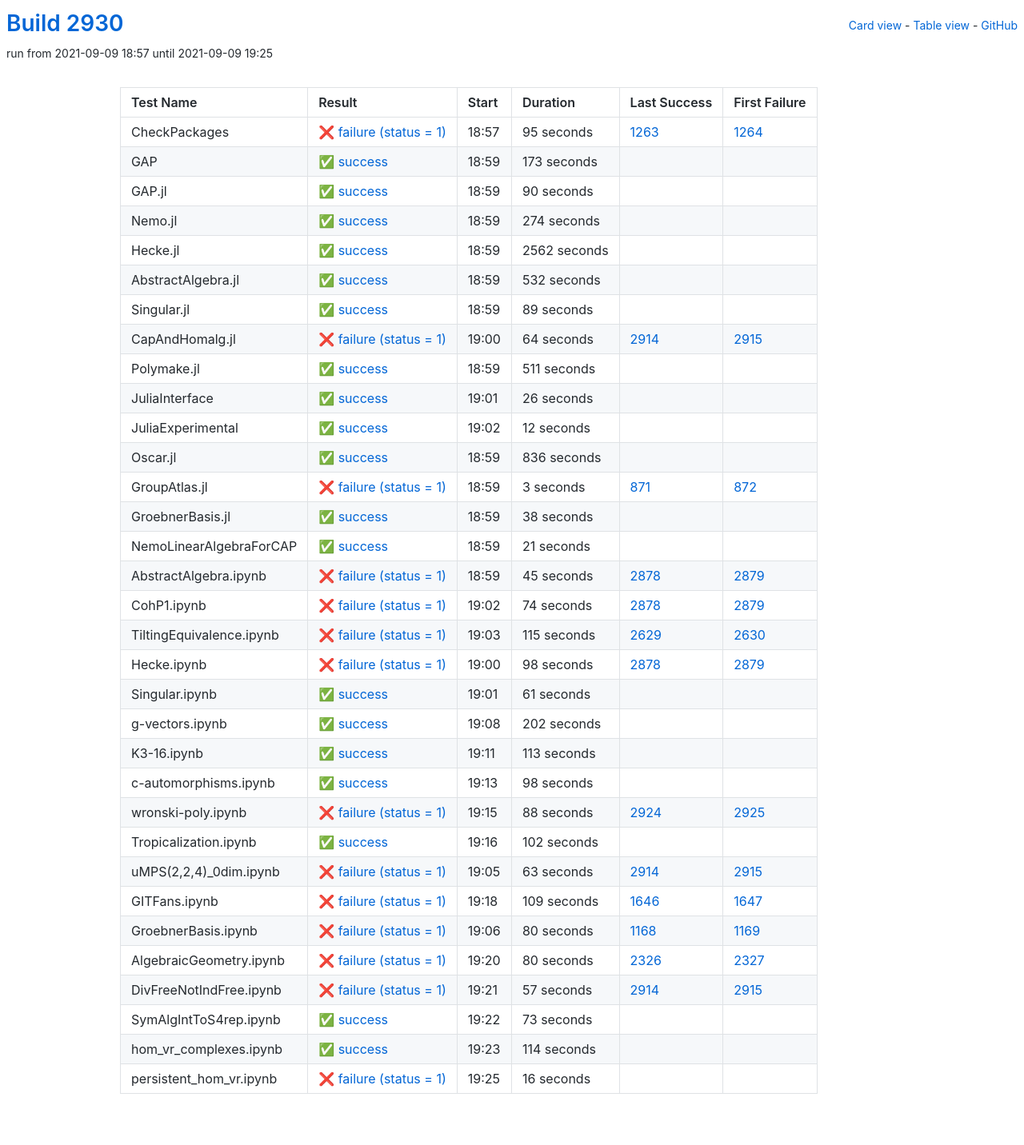
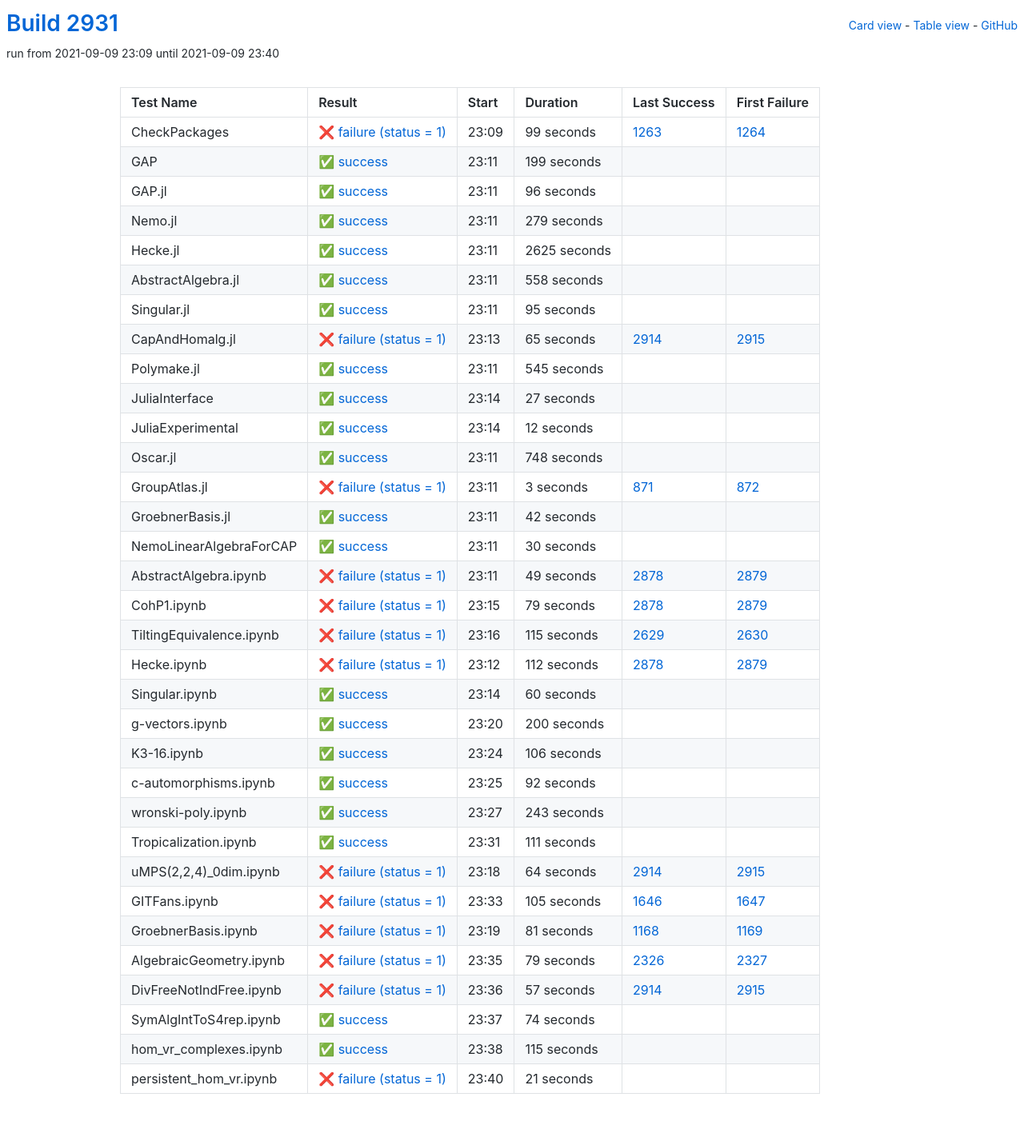
Before and after one commit to oscar-system/oscar-ci-status-stable, a Jekyll site: the page built from table.html, in a window 1280 px wide. Shown: the whole page at 80% size. Built offline with Jekyll 4.4.1, drawn with Linux system fonts in a browser that asks for light colours.

Commit message:
Build #2931

```diff
--- a/_data/ci.yml
+++ b/_data/ci.yml
@@ -1,6 +1,6 @@
 ---
-build: 2930
-build_url: https://oscarci.mathematik.uni-kl.de/job/oscar-stable/2930/
+build: 2931
+build_url: https://oscarci.mathematik.uni-kl.de/job/oscar-stable/2931/
 job: oscar-stable
 organization: oscar-system
 repo: oscar-ci-status-stable
@@ -8,128 +8,128 @@ repourl: https://github.com/oscar-system/oscar-ci-status-stable
 tests:
 - name: CheckPackages
   id: checkpackages
-  log: https://oscarci.mathematik.uni-kl.de/job/oscar-stable/2930/artifact/logs/build-2930/CheckPackages.log
-  start: 2021-09-09 18:57
+  log: https://oscarci.mathematik.uni-kl.de/job/oscar-stable/2931/artifact/logs/build-2931/CheckPackages.log
+  start: 2021-09-09 23:09
   success: false
   exitcode: 1
   status: failure
-  duration: 95
+  duration: 99
   last_success: 1263
   last_success_url: https://oscarci.mathematik.uni-kl.de/job/oscar-stable/1263/
   first_failure: 1264
   first_failure_url: https://oscarci.mathematik.uni-kl.de/job/oscar-stable/1264/
 - name: GAP
   id: gap
-  log: https://oscarci.mathematik.uni-kl.de/job/oscar-stable/2930/artifact/logs/build-2930/GAP.log
-  start: 2021-09-09 18:59
+  log: https://oscarci.mathematik.uni-kl.de/job/oscar-stable/2931/artifact/logs/build-2931/GAP.log
+  start: 2021-09-09 23:11
   success: true
   exitcode: 0
   status: success
-  duration: 173
+  duration: 199
   last_success: false
   last_success_url:
   first_failure: false
   first_failure_url:
 - name: GAP.jl
   id: gap-jl
-  log: https://oscarci.mathematik.uni-kl.de/job/oscar-stable/2930/artifact/logs/build-2930/GAP.jl.log
-  start: 2021-09-09 18:59
+  log: https://oscarci.mathematik.uni-kl.de/job/oscar-stable/2931/artifact/logs/build-2931/GAP.jl.log
+  start: 2021-09-09 23:11
   success: true
   exitcode: 0
   status: success
-  duration: 90
+  duration: 96
   last_success: false
   last_success_url:
   first_failure: false
   first_failure_url:
 - name: Nemo.jl
   id: nemo-jl
-  log: https://oscarci.mathematik.uni-kl.de/job/oscar-stable/2930/artifact/logs/build-2930/Nemo.jl.log
-  start: 2021-09-09 18:59
+  log: https://oscarci.mathematik.uni-kl.de/job/oscar-stable/2931/artifact/logs/build-2931/Nemo.jl.log
+  start: 2021-09-09 23:11
   success: true
   exitcode: 0
   status: success
-  duration: 274
+  duration: 279
   last_success: false
   last_success_url:
   first_failure: false
   first_failure_url:
 - name: Hecke.jl
   id: hecke-jl
-  log: https://oscarci.mathematik.uni-kl.de/job/oscar-stable/2930/artifact/logs/build-2930/Hecke.jl.log
-  start: 2021-09-09 18:59
+  log: https://oscarci.mathematik.uni-kl.de/job/oscar-stable/2931/artifact/logs/build-2931/Hecke.jl.log
+  start: 2021-09-09 23:11
   success: true
   exitcode: 0
   status: success
-  duration: 2562
+  duration: 2625
   last_success: false
   last_success_url:
   first_failure: false
   first_failure_url:
 - name: AbstractAlgebra.jl
   id: abstractalgebra-jl
-  log: https://oscarci.mathematik.uni-kl.de/job/oscar-stable/2930/artifact/logs/build-2930/AbstractAlgebra.jl.log
-  start: 2021-09-09 18:59
+  log: https://oscarci.mathematik.uni-kl.de/job/oscar-stable/2931/artifact/logs/build-2931/AbstractAlgebra.jl.log
+  start: 2021-09-09 23:11
   success: true
   exitcode: 0
   status: success
-  duration: 532
+  duration: 558
   last_success: false
   last_success_url:
   first_failure: false
   first_failure_url:
 - name: Singular.jl
   id: singular-jl
-  log: https://oscarci.mathematik.uni-kl.de/job/oscar-stable/2930/artifact/logs/build-2930/Singular.jl.log
-  start: 2021-09-09 18:59
+  log: https://oscarci.mathematik.uni-kl.de/job/oscar-stable/2931/artifact/logs/build-2931/Singular.jl.log
+  start: 2021-09-09 23:11
   success: true
   exitcode: 0
   status: success
-  duration: 89
+  duration: 95
   last_success: false
   last_success_url:
   first_failure: false
   first_failure_url:
 - name: CapAndHomalg.jl
   id: capandhomalg-jl
-  log: https://oscarci.mathematik.uni-kl.de/job/oscar-stable/2930/artifact/logs/build-2930/CapAndHomalg.jl.log
-  start: 2021-09-09 19:00
+  log: https://oscarci.mathematik.uni-kl.de/job/oscar-stable/2931/artifact/logs/build-2931/CapAndHomalg.jl.log
+  start: 2021-09-09 23:13
   success: false
   exitcode: 1
   status: failure
-  duration: 64
+  duration: 65
   last_success: 2914
   last_success_url: https://oscarci.mathematik.uni-kl.de/job/oscar-stable/2914/
   first_failure: 2915
   first_failure_url: https://oscarci.mathematik.uni-kl.de/job/oscar-stable/2915/
 - name: Polymake.jl
   id: polymake-jl
-  log: https://oscarci.mathematik.uni-kl.de/job/oscar-stable/2930/artifact/logs/build-2930/Polymake.jl.log
-  start: 2021-09-09 18:59
+  log: https://oscarci.mathematik.uni-kl.de/job/oscar-stable/2931/artifact/logs/build-2931/Polymake.jl.log
+  start: 2021-09-09 23:11
   success: true
   exitcode: 0
   status: success
-  duration: 511
+  duration: 545
   last_success: false
   last_success_url:
   first_failure: false
   first_failure_url:
 - name: JuliaInterface
   id: juliainterface
-  log: https://oscarci.mathematik.uni-kl.de/job/oscar-stable/2930/artifact/logs/build-2930/JuliaInterface.log
-  start: 2021-09-09 19:01
+  log: https://oscarci.mathematik.uni-kl.de/job/oscar-stable/2931/artifact/logs/build-2931/JuliaInterface.log
+  start: 2021-09-09 23:14
   success: true
   exitcode: 0
   status: success
-  duration: 26
+  duration: 27
   last_success: false
   last_success_url:
   first_failure: false
   first_failure_url:
 - name: JuliaExperimental
   id: juliaexperimental
-  log: https://oscarci.mathematik.uni-kl.de/job/oscar-stable/2930/artifact/logs/build-2930/JuliaExperimental.log
-  start: 2021-09-09 19:02
+  log: https://oscarci.mathematik.uni-kl.de/job/oscar-stable/2931/artifact/logs/build-2931/JuliaExperimental.log
+  start: 2021-09-09 23:14
   success: true
   exitcode: 0
   status: success
@@ -140,20 +140,20 @@ tests:
   first_failure_url:
 - name: Oscar.jl
   id: oscar-jl
-  log: https://oscarci.mathematik.uni-kl.de/job/oscar-stable/2930/artifact/logs/build-2930/Oscar.jl.log
-  start: 2021-09-09 18:59
+  log: https://oscarci.mathematik.uni-kl.de/job/oscar-stable/2931/artifact/logs/build-2931/Oscar.jl.log
+  start: 2021-09-09 23:11
   success: true
   exitcode: 0
   status: success
-  duration: 836
+  duration: 748
   last_success: false
   last_success_url:
   first_failure: false
   first_failure_url:
 - name: GroupAtlas.jl
   id: groupatlas-jl
-  log: https://oscarci.mathematik.uni-kl.de/job/oscar-stable/2930/artifact/logs/build-2930/GroupAtlas.jl.log
-  start: 2021-09-09 18:59
+  log: https://oscarci.mathematik.uni-kl.de/job/oscar-stable/2931/artifact/logs/build-2931/GroupAtlas.jl.log
+  start: 2021-09-09 23:11
   success: false
   exitcode: 1
   status: failure
@@ -164,56 +164,56 @@ tests:
   first_failure_url: https://oscarci.mathematik.uni-kl.de/job/oscar-stable/872/
 - name: GroebnerBasis.jl
   id: groebnerbasis-jl
-  log: https://oscarci.mathematik.uni-kl.de/job/oscar-stable/2930/artifact/logs/build-2930/GroebnerBasis.jl.log
-  start: 2021-09-09 18:59
+  log: https://oscarci.mathematik.uni-kl.de/job/oscar-stable/2931/artifact/logs/build-2931/GroebnerBasis.jl.log
+  start: 2021-09-09 23:11
   success: true
   exitcode: 0
   status: success
-  duration: 38
+  duration: 42
   last_success: false
   last_success_url:
   first_failure: false
   first_failure_url:
 - name: NemoLinearAlgebraForCAP
   id: nemolinearalgebraforcap
-  log: https://oscarci.mathematik.uni-kl.de/job/oscar-stable/2930/artifact/logs/build-2930/NemoLinearAlgebraForCAP.log
-  start: 2021-09-09 18:59
+  log: https://oscarci.mathematik.uni-kl.de/job/oscar-stable/2931/artifact/logs/build-2931/NemoLinearAlgebraForCAP.log
+  start: 2021-09-09 23:11
   success: true
   exitcode: 0
   status: success
-  duration: 21
+  duration: 30
   last_success: false
   last_success_url:
   first_failure: false
   first_failure_url:
 - name: AbstractAlgebra.ipynb
   id: abstractalgebra-ipynb
-  log: https://oscarci.mathematik.uni-kl.de/job/oscar-stable/2930/artifact/logs/build-2930/AbstractAlgebra.ipynb.log
-  start: 2021-09-09 18:59
+  log: https://oscarci.mathematik.uni-kl.de/job/oscar-stable/2931/artifact/logs/build-2931/AbstractAlgebra.ipynb.log
+  start: 2021-09-09 23:11
   success: false
   exitcode: 1
   status: failure
-  duration: 45
+  duration: 49
   last_success: 2878
   last_success_url: https://oscarci.mathematik.uni-kl.de/job/oscar-stable/2878/
   first_failure: 2879
   first_failure_url: https://oscarci.mathematik.uni-kl.de/job/oscar-stable/2879/
 - name: CohP1.ipynb
   id: cohp1-ipynb
-  log: https://oscarci.mathematik.uni-kl.de/job/oscar-stable/2930/artifact/logs/build-2930/CohP1.ipynb.log
-  start: 2021-09-09 19:02
+  log: https://oscarci.mathematik.uni-kl.de/job/oscar-stable/2931/artifact/logs/build-2931/CohP1.ipynb.log
+  start: 2021-09-09 23:15
   success: false
   exitcode: 1
   status: failure
-  duration: 74
+  duration: 79
   last_success: 2878
   last_success_url: https://oscarci.mathematik.uni-kl.de/job/oscar-stable/2878/
   first_failure: 2879
   first_failure_url: https://oscarci.mathematik.uni-kl.de/job/oscar-stable/2879/
 - name: TiltingEquivalence.ipynb
   id: tiltingequivalence-ipynb
-  log: https://oscarci.mathematik.uni-kl.de/job/oscar-stable/2930/artifact/logs/build-2930/TiltingEquivalence.ipynb.log
-  start: 2021-09-09 19:03
+  log: https://oscarci.mathematik.uni-kl.de/job/oscar-stable/2931/artifact/logs/build-2931/TiltingEquivalence.ipynb.log
+  start: 2021-09-09 23:16
   success: false
   exitcode: 1
   status: failure
@@ -224,140 +224,140 @@ tests:
   first_failure_url: https://oscarci.mathematik.uni-kl.de/job/oscar-stable/2630/
 - name: Hecke.ipynb
   id: hecke-ipynb
-  log: https://oscarci.mathematik.uni-kl.de/job/oscar-stable/2930/artifact/logs/build-2930/Hecke.ipynb.log
-  start: 2021-09-09 19:00
+  log: https://oscarci.mathematik.uni-kl.de/job/oscar-stable/2931/artifact/logs/build-2931/Hecke.ipynb.log
+  start: 2021-09-09 23:12
   success: false
   exitcode: 1
   status: failure
-  duration: 98
+  duration: 112
   last_success: 2878
   last_success_url: https://oscarci.mathematik.uni-kl.de/job/oscar-stable/2878/
   first_failure: 2879
   first_failure_url: https://oscarci.mathematik.uni-kl.de/job/oscar-stable/2879/
 - name: Singular.ipynb
   id: singular-ipynb
-  log: https://oscarci.mathematik.uni-kl.de/job/oscar-stable/2930/artifact/logs/build-2930/Singular.ipynb.log
-  start: 2021-09-09 19:01
+  log: https://oscarci.mathematik.uni-kl.de/job/oscar-stable/2931/artifact/logs/build-2931/Singular.ipynb.log
+  start: 2021-09-09 23:14
   success: true
   exitcode: 0
   status: success
-  duration: 61
+  duration: 60
   last_success: false
   last_success_url:
   first_failure: false
   first_failure_url:
 - name: g-vectors.ipynb
   id: g-vectors-ipynb
-  log: https://oscarci.mathematik.uni-kl.de/job/oscar-stable/2930/artifact/logs/build-2930/g-vectors.ipynb.log
-  start: 2021-09-09 19:08
+  log: https://oscarci.mathematik.uni-kl.de/job/oscar-stable/2931/artifact/logs/build-2931/g-vectors.ipynb.log
+  start: 2021-09-09 23:20
   success: true
   exitcode: 0
   status: success
-  duration: 202
+  duration: 200
   last_success: false
   last_success_url:
   first_failure: false
   first_failure_url:
 - name: K3-16.ipynb
   id: k3-16-ipynb
-  log: https://oscarci.mathematik.uni-kl.de/job/oscar-stable/2930/artifact/logs/build-2930/K3-16.ipynb.log
-  start: 2021-09-09 19:11
+  log: https://oscarci.mathematik.uni-kl.de/job/oscar-stable/2931/artifact/logs/build-2931/K3-16.ipynb.log
+  start: 2021-09-09 23:24
   success: true
   exitcode: 0
   status: success
-  duration: 113
+  duration: 106
   last_success: false
   last_success_url:
   first_failure: false
   first_failure_url:
 - name: c-automorphisms.ipynb
   id: c-automorphisms-ipynb
-  log: https://oscarci.mathematik.uni-kl.de/job/oscar-stable/2930/artifact/logs/build-2930/c-automorphisms.ipynb.log
-  start: 2021-09-09 19:13
+  log: https://oscarci.mathematik.uni-kl.de/job/oscar-stable/2931/artifact/logs/build-2931/c-automorphisms.ipynb.log
+  start: 2021-09-09 23:25
   success: true
   exitcode: 0
   status: success
-  duration: 98
+  duration: 92
   last_success: false
   last_success_url:
   first_failure: false
   first_failure_url:
 - name: wronski-poly.ipynb
   id: wronski-poly-ipynb
-  log: https://oscarci.mathematik.uni-kl.de/job/oscar-stable/2930/artifact/logs/build-2930/wronski-poly.ipynb.log
-  start: 2021-09-09 19:15
-  success: false
-  exitcode: 1
-  status: failure
-  duration: 88
-  last_success: 2924
-  last_success_url: https://oscarci.mathematik.uni-kl.de/job/oscar-stable/2924/
-  first_failure: 2925
-  first_failure_url: https://oscarci.mathematik.uni-kl.de/job/oscar-stable/2925/
-- name: Tropicalization.ipynb
-  id: tropicalization-ipynb
-  log: https://oscarci.mathematik.uni-kl.de/job/oscar-stable/2930/artifact/logs/build-2930/Tropicalization.ipynb.log
-  start: 2021-09-09 19:16
+  log: https://oscarci.mathematik.uni-kl.de/job/oscar-stable/2931/artifact/logs/build-2931/wronski-poly.ipynb.log
+  start: 2021-09-09 23:27
   success: true
   exitcode: 0
   status: success
-  duration: 102
+  duration: 243
+  last_success: false
+  last_success_url:
+  first_failure: false
+  first_failure_url:
+- name: Tropicalization.ipynb
+  id: tropicalization-ipynb
+  log: https://oscarci.mathematik.uni-kl.de/job/oscar-stable/2931/artifact/logs/build-2931/Tropicalization.ipynb.log
+  start: 2021-09-09 23:31
+  success: true
+  exitcode: 0
+  status: success
+  duration: 111
   last_success: false
   last_success_url:
   first_failure: false
   first_failure_url:
 - name: uMPS(2,2,4)_0dim.ipynb
   id: umps-2-2-4-0dim-ipynb
-  log: https://oscarci.mathematik.uni-kl.de/job/oscar-stable/2930/artifact/logs/build-2930/uMPS-2-2-4-_0dim.ipynb.log
-  start: 2021-09-09 19:05
+  log: https://oscarci.mathematik.uni-kl.de/job/oscar-stable/2931/artifact/logs/build-2931/uMPS-2-2-4-_0dim.ipynb.log
+  start: 2021-09-09 23:18
   success: false
   exitcode: 1
   status: failure
-  duration: 63
+  duration: 64
   last_success: 2914
   last_success_url: https://oscarci.mathematik.uni-kl.de/job/oscar-stable/2914/
   first_failure: 2915
   first_failure_url: https://oscarci.mathematik.uni-kl.de/job/oscar-stable/2915/
 - name: GITFans.ipynb
   id: gitfans-ipynb
-  log: https://oscarci.mathematik.uni-kl.de/job/oscar-stable/2930/artifact/logs/build-2930/GITFans.ipynb.log
-  start: 2021-09-09 19:18
+  log: https://oscarci.mathematik.uni-kl.de/job/oscar-stable/2931/artifact/logs/build-2931/GITFans.ipynb.log
+  start: 2021-09-09 23:33
   success: false
   exitcode: 1
   status: failure
-  duration: 109
+  duration: 105
   last_success: 1646
   last_success_url: https://oscarci.mathematik.uni-kl.de/job/oscar-stable/1646/
   first_failure: 1647
   first_failure_url: https://oscarci.mathematik.uni-kl.de/job/oscar-stable/1647/
 - name: GroebnerBasis.ipynb
   id: groebnerbasis-ipynb
-  log: https://oscarci.mathematik.uni-kl.de/job/oscar-stable/2930/artifact/logs/build-2930/GroebnerBasis.ipynb.log
-  start: 2021-09-09 19:06
+  log: https://oscarci.mathematik.uni-kl.de/job/oscar-stable/2931/artifact/logs/build-2931/GroebnerBasis.ipynb.log
+  start: 2021-09-09 23:19
   success: false
   exitcode: 1
   status: failure
-  duration: 80
+  duration: 81
   last_success: 1168
   last_success_url: https://oscarci.mathematik.uni-kl.de/job/oscar-stable/1168/
   first_failure: 1169
   first_failure_url: https://oscarci.mathematik.uni-kl.de/job/oscar-stable/1169/
 - name: AlgebraicGeometry.ipynb
   id: algebraicgeometry-ipynb
-  log: https://oscarci.mathematik.uni-kl.de/job/oscar-stable/2930/artifact/logs/build-2930/AlgebraicGeometry.ipynb.log
-  start: 2021-09-09 19:20
+  log: https://oscarci.mathematik.uni-kl.de/job/oscar-stable/2931/artifact/logs/build-2931/AlgebraicGeometry.ipynb.log
+  start: 2021-09-09 23:35
   success: false
   exitcode: 1
   status: failure
-  duration: 80
+  duration: 79
   last_success: 2326
   last_success_url: https://oscarci.mathematik.uni-kl.de/job/oscar-stable/2326/
   first_failure: 2327
   first_failure_url: https://oscarci.mathematik.uni-kl.de/job/oscar-stable/2327/
 - name: DivFreeNotIndFree.ipynb
   id: divfreenotindfree-ipynb
-  log: https://oscarci.mathematik.uni-kl.de/job/oscar-stable/2930/artifact/logs/build-2930/DivFreeNotIndFree.ipynb.log
-  start: 2021-09-09 19:21
+  log: https://oscarci.mathematik.uni-kl.de/job/oscar-stable/2931/artifact/logs/build-2931/DivFreeNotIndFree.ipynb.log
+  start: 2021-09-09 23:36
   success: false
   exitcode: 1
   status: failure
@@ -368,36 +368,36 @@ tests:
   first_failure_url: https://oscarci.mathematik.uni-kl.de/job/oscar-stable/2915/
 - name: SymAlgIntToS4rep.ipynb
   id: symalginttos4rep-ipynb
-  log: https://oscarci.mathematik.uni-kl.de/job/oscar-stable/2930/artifact/logs/build-2930/SymAlgIntToS4rep.ipynb.log
-  start: 2021-09-09 19:22
+  log: https://oscarci.mathematik.uni-kl.de/job/oscar-stable/2931/artifact/logs/build-2931/SymAlgIntToS4rep.ipynb.log
+  start: 2021-09-09 23:37
   success: true
   exitcode: 0
   status: success
-  duration: 73
+  duration: 74
   last_success: false
   last_success_url:
   first_failure: false
   first_failure_url:
 - name: hom_vr_complexes.ipynb
   id: hom-vr-complexes-ipynb
-  log: https://oscarci.mathematik.uni-kl.de/job/oscar-stable/2930/artifact/logs/build-2930/hom_vr_complexes.ipynb.log
-  start: 2021-09-09 19:23
+  log: https://oscarci.mathematik.uni-kl.de/job/oscar-stable/2931/artifact/logs/build-2931/hom_vr_complexes.ipynb.log
+  start: 2021-09-09 23:38
   success: true
   exitcode: 0
   status: success
-  duration: 114
+  duration: 115
   last_success: false
   last_success_url:
   first_failure: false
   first_failure_url:
 - name: persistent_hom_vr.ipynb
   id: persistent-hom-vr-ipynb
-  log: https://oscarci.mathematik.uni-kl.de/job/oscar-stable/2930/artifact/logs/build-2930/persistent_hom_vr.ipynb.log
-  start: 2021-09-09 19:25
+  log: https://oscarci.mathematik.uni-kl.de/job/oscar-stable/2931/artifact/logs/build-2931/persistent_hom_vr.ipynb.log
+  start: 2021-09-09 23:40
   success: false
   exitcode: 1
   status: failure
-  duration: 16
+  duration: 21
   last_success: false
   last_success_url:
   first_failure: false
```
Also changed, not shown: README.md.
